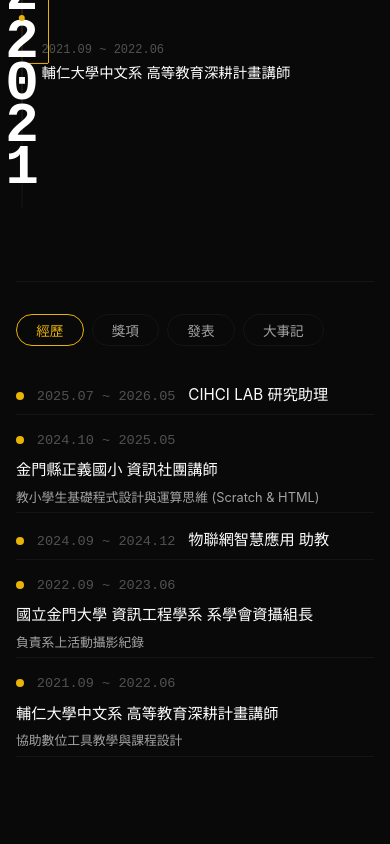
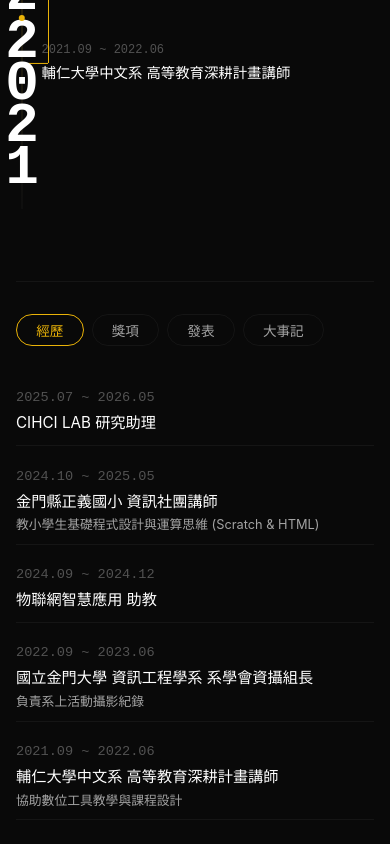
Before and after one commit to Jung217/Jung217, a Next.js app in the folder website/: page /timeline in a window 390 px wide. Shown: the part 1151-1995 px from the top of the page. Before the commit the page ends 1972 px from the top, so only its background shows below. Built offline with nearby package versions, Linux system fonts and the light colour scheme.

Commit message:
update timeline list on phone

```diff
--- a/website/src/app/globals.css
+++ b/website/src/app/globals.css
@@ -3772,7 +3772,6 @@
   line-height: 1.4;
 }
 
-/* 手機版調整 */
 @media (max-width: 640px) {
   .tl-trunk {
     left: 6px;
@@ -3817,7 +3816,17 @@
   }
 
   .tl-cat-item {
-    flex-wrap: wrap;
-    gap: 0.4rem 0.8rem;
-  }
-}
+    flex-direction: column;
+    align-items: flex-start;
+    gap: 0.15rem;
+    padding: 0.6rem 0;
+  }
+
+  .tl-cat-dot {
+    display: none;
+  }
+
+  .tl-cat-date {
+    min-width: unset;
+  }
+}
```
